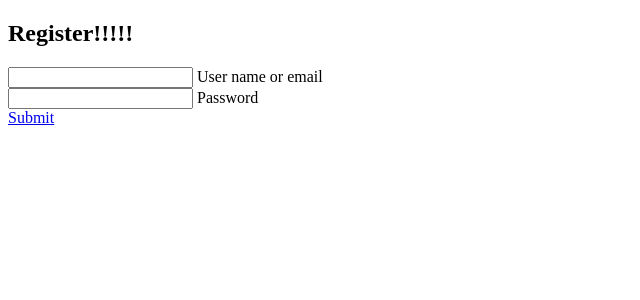
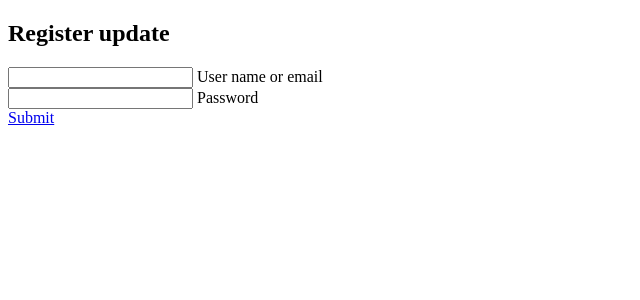
Before and after one commit to shirasss/chat-app-container-with-sql, a Flask app: page /register in a window 1280 px wide. Shown: the top 300 px of the page, without its empty margins (0-640 px from the left). Run offline with Flask 2, Linux system fonts and the light colour scheme.

Commit message:
update register

```diff
--- a/python/templates/register.html
+++ b/python/templates/register.html
@@ -10,7 +10,7 @@
 <body>
 
     <div class="login-box">
-        <h2>Register!!!!!</h2>
+        <h2>Register update</h2>
         <form id="login-form" action="{{ url_for('register') }}" method="POST">
           <div class="user-box">
             <input type="text" name="username" required="">
```
